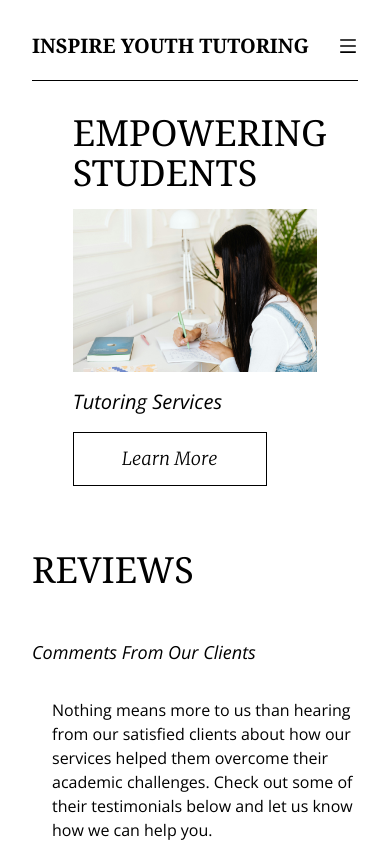
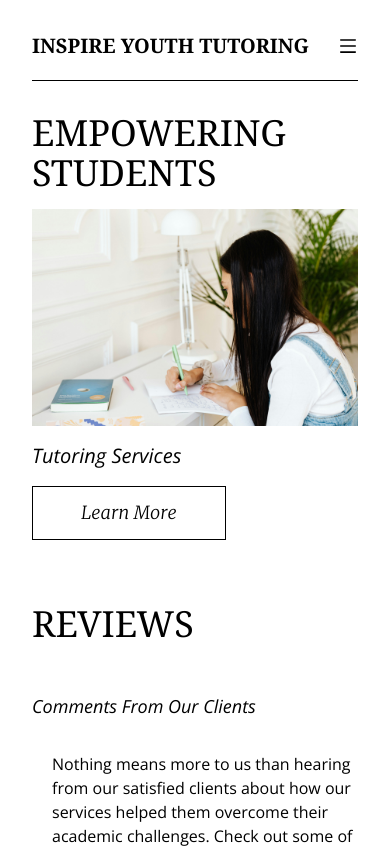
Before and after one commit to wo4455/Inspire-Youth-Tutoring, a React (Vite) app: page / in a window 390 px wide. Shown: the top 848 px of the page. Built offline with nearby package versions, Linux system fonts and the light colour scheme.

Commit message:
Make Hero Width Full on Mobile

```diff
--- a/src/pages/Home/components/Hero.jsx
+++ b/src/pages/Home/components/Hero.jsx
@@ -6,17 +6,17 @@ const Hero = () => {
   return (
     <div className="container mx-auto pt-8">
       <section className="text-left">
-        <h1 className="w-3/4 m-auto text-4xl md:text-6xl lg:text-8xl font-georgia mb-4">
+        <h1 className="md:w-3/4 m-auto text-4xl md:text-6xl lg:text-8xl font-georgia mb-4">
           EMPOWERING STUDENTS
         </h1>
-        <div className="w-3/4 mb-4 md:mb-8 mx-auto">
+        <div className="md:w-3/4 mb-4 md:mb-8 mx-auto">
           <img
             className="w-full m-auto"
             src={heroPhoto}
             alt="Photo of a Girl Doing Homework."
           />
         </div>
-        <div className="flex flex-col items-start md:flex-row md:justify-between md:items-center w-3/4 m-auto">
+        <div className="flex flex-col items-start md:flex-row md:justify-between md:items-center md:w-3/4 m-auto">
           <div className="text-xl mb-4 md:mb-8">
             <p className="italic font-open_sans font-light">
               Tutoring Services
```
